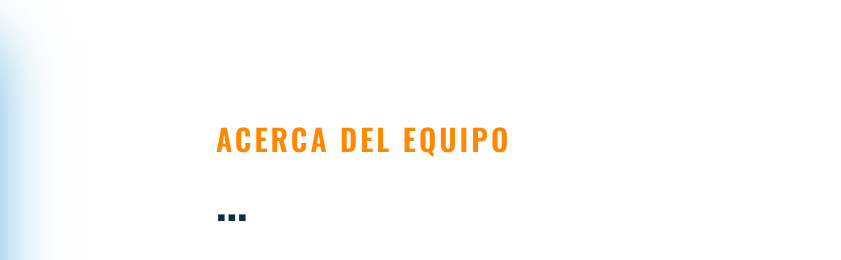
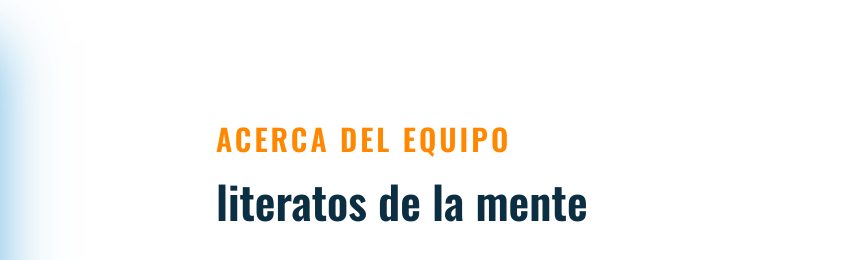
Before and after one commit to LuisBrenis3011/LuisBrenis3011.github.io, a plain HTML site: page index.html in a window 1280 px wide. Shown: the part 918-1178 px from the top of the page, 439-1280 px from the left. Drawn offline with nearby package versions, Linux system fonts and the light colour scheme.

Commit message:
Update index.html

```diff
--- a/index.html
+++ b/index.html
@@ -138,7 +138,7 @@
 
             <p class="section-subtitle">Acerca Del Equipo</p>
 
-            <h2 class="h2 section-title">...</h2>
+            <h2 class="h2 section-title">literatos de la mente</h2>
 
             <p class="section-text">
 
```
